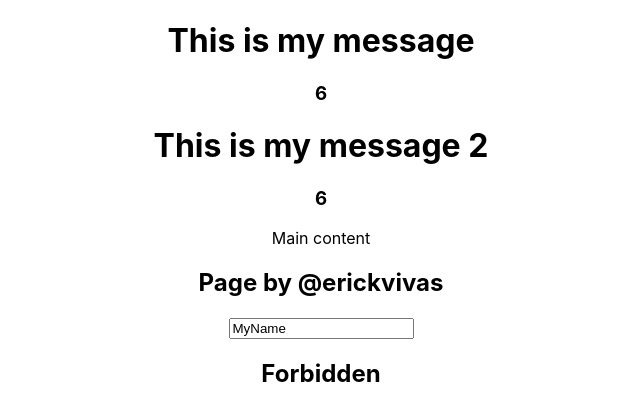
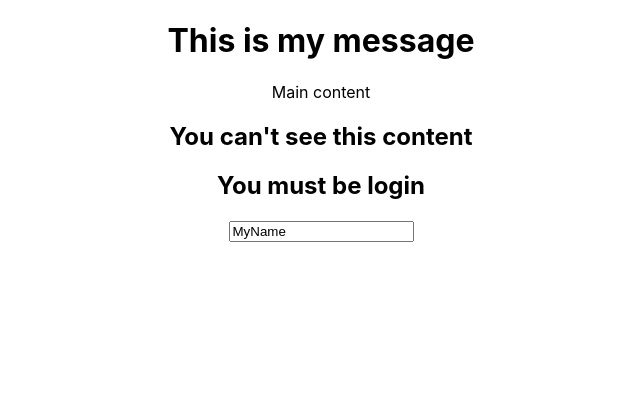
Before and after one commit to erickvivas415/apiMovieRate, a React (Create React App) app in the folder react/first-app/: page / in a window 1280 px wide. Shown: the top 420 px of the page, without its empty margins (319-959 px from the left). Built offline with nearby package versions, Linux system fonts and the light colour scheme.

Commit message:
Conditionals display

```diff
--- a/react/first-app/src/App.js
+++ b/react/first-app/src/App.js
@@ -16,22 +16,18 @@ function ShowMessage(props) {
   } else {
     return <h2>Forbidden</h2>;
   }
-
-
 }
 
 
 function App() {
+
+  const userlogin = true;
     return (
       <div className="App">
-      <Header info="This is my message"
-        myNumber="6"/>
-      <Header info="This is my message 2"
-        myNumber="6"/>
+        <Header info="This is my message"/>
         <p>Main content</p>
         <Footer trademark="Page by @erickvivas"
           myAlert={createAlert}/>
-        <ShowMessage toShow={false}/>
       </div>
       );
 }
--- a/react/first-app/src/components/footer.js
+++ b/react/first-app/src/components/footer.js
@@ -4,7 +4,8 @@ class Footer extends Component {
 
     state = {
         name: 'Erick',
-        age: 42
+        age: 42,
+        isLoging: false
     }
 
     componentDidMount() {
@@ -19,11 +20,22 @@ class Footer extends Component {
     render() {
         return(
             <div>
-                <h2 onClick={this.props.myAlert}>
-                    { this.props.trademark }
-                </h2>
-                <input value={this.state.name}
-                    onChange={this.changed} type="text"/>
+                { this.state.isLoging === true ? (
+                    <React.Fragment>
+                        <h2 onClick={this.props.myAlert}>
+                        { this.props.trademark }
+                        </h2>
+                        <input value={this.state.name}
+                        onChange={this.changed} type="text"/>
+                    </React.Fragment>
+                ) : (
+                    <React.Fragment>
+                        <h2>You can't see this content</h2>
+                        <h2>You must be login</h2>
+                        <input value={this.state.name}
+                        onChange={this.changed} type="text"/>
+                    </React.Fragment>
+                ) }
             </div>
         )
     }
```
Lines whose indentation alone changed are shown as unchanged.
